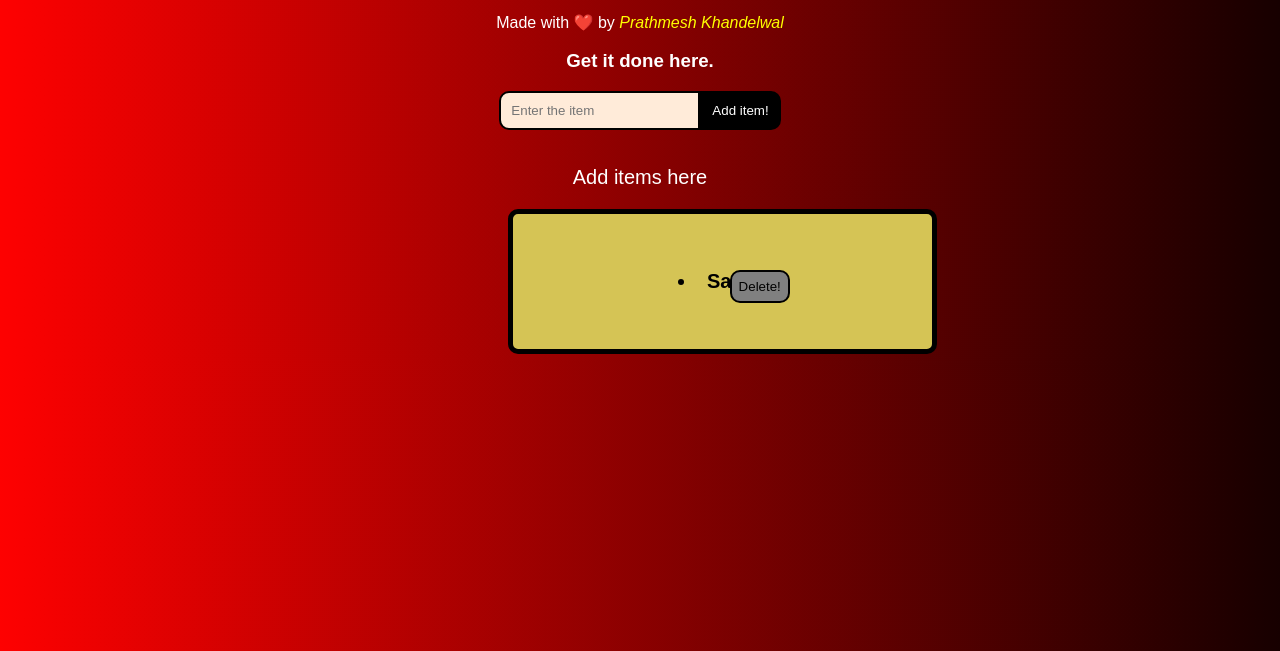
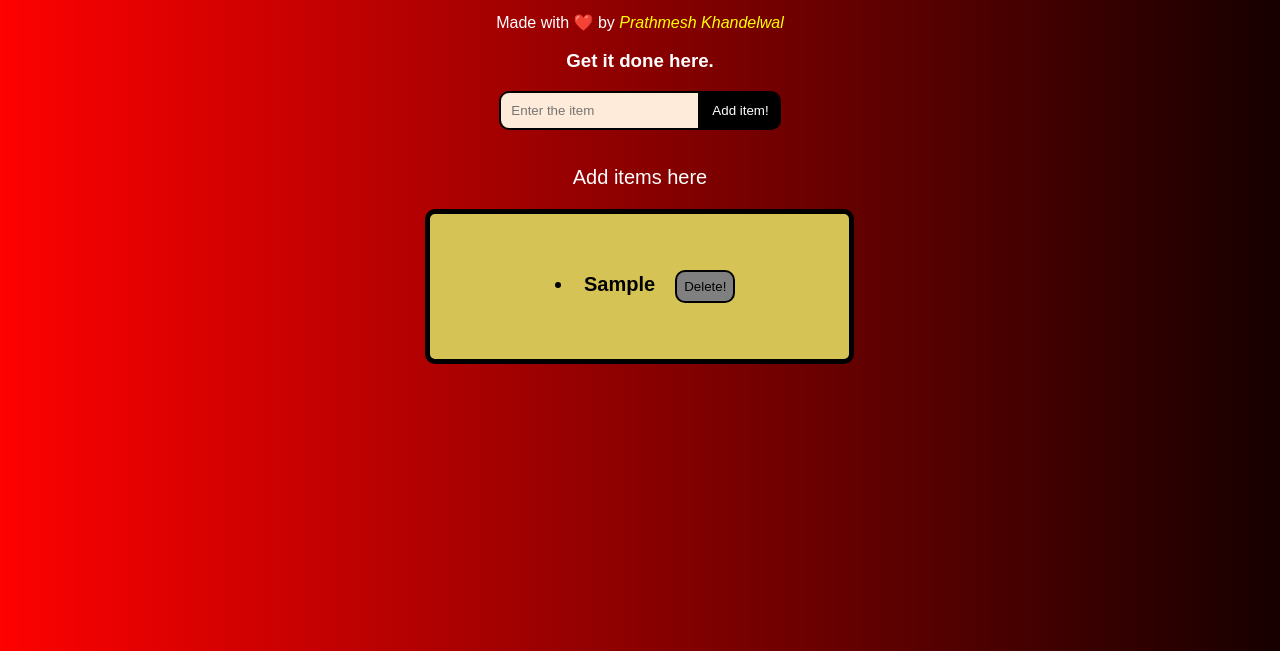
Before and after one commit to prathmeshkhandelwal1/Shopping_list, a plain HTML site: page index.html in a window 1280 px wide. Both pictures are taken after typing "Sample" into the empty fields and a click on the button "Add item!". Shown: the part 149-800 px from the top of the page. Drawn offline with Linux system fonts and the light colour scheme.

Commit message:
Changes done

```diff
--- a/index.html
+++ b/index.html
@@ -17,11 +17,12 @@
 	<br>
 	<br>
 	<center><p>Add items here</p></center>
+	<div class="listBox">
 	<div class="list">
 		<ul class="listElement">
 		</ul>
 	</div>
-
+</div>
 	<script type="text/javascript" src="script.js"></script>
 </body>
 </html>
--- a/style.css
+++ b/style.css
@@ -8,6 +8,17 @@
     opacity: 1;
     color: black;
     transform: none;
+  }
+}
+@keyframes pop-out {
+  0% {
+    opacity: 1;
+    color: black;
+    transform: none;
+  }
+  100% {
+    opacity: 0;
+    transform: translateY(-4rem) scale(.8);
   }
 }
 @keyframes rotate-up {
@@ -63,11 +74,12 @@ h3{
   border: black solid 5px;
   border-radius: 10px;
   padding: 30px 20px ;
-  margin-left: 500px;
   width: 30%;
   display: flex;
-  justify-content: center;
+  justify-content: space-around;
   background-color: #d5c455;
+  position: relative;
+  margin-left: 33%;
 }
 .input{
   display: flex;
@@ -95,13 +107,11 @@ li{
   font-weight: bold;
   color:black;
   padding: 10px;
+  animation: pop-in 0.5s cubic-bezier(0, 0.9, 0.3, 1.2) forwards;
 }
 li:hover{
   font-size:22px;
-  color: darkred;
-  border-bottom: 1px solid gray;
   transition: ease-in-out 0.2s;
-  border-color: black;
 }
 .button1{
   padding: 7px;
@@ -111,8 +121,8 @@ li:hover{
   border-radius: 10px;
   font: 15px;
   cursor: pointer;
-  position: absolute;
-  left: 57%;
+  margin-left: 20px;
+
 }
 p{
   font-size: 20px;
@@ -120,3 +130,6 @@ p{
   margin-top: 0px;
   font-family: Arial, Helvetica, sans-serif;
 }
+.popOut{
+  animation: pop-out 1s cubic-bezier(0, 0.9, 0.3, 1.2) forwards;
+}
```
